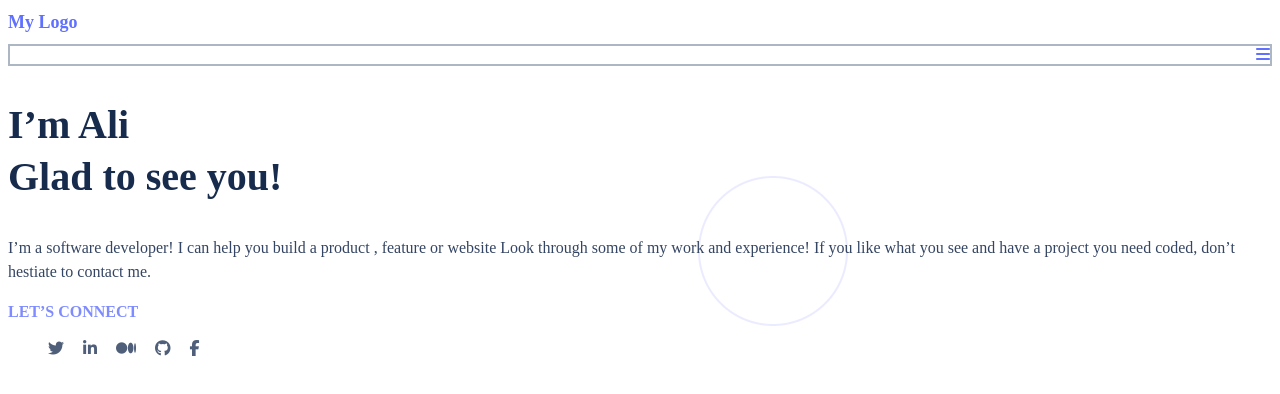
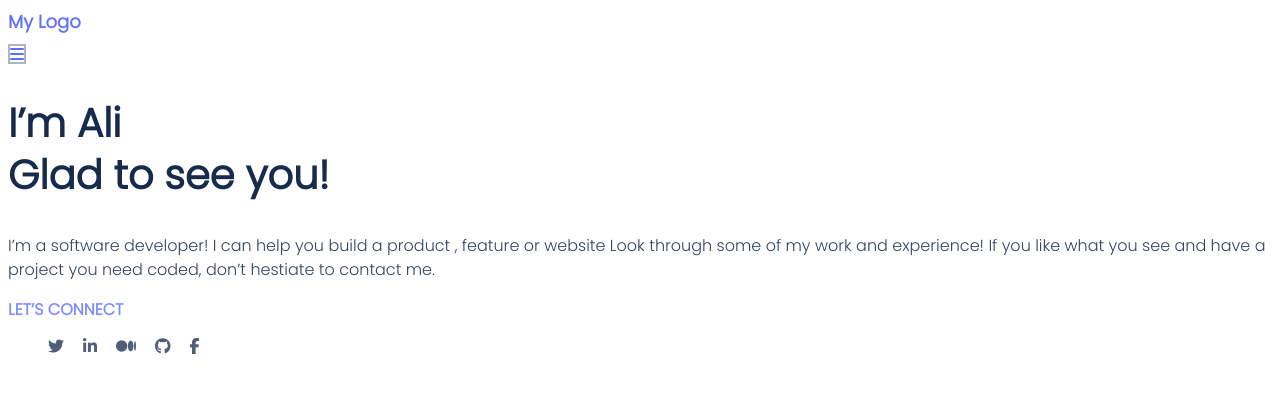
Before and after one commit to aliabbani/Portfolio, a website: page index.html in a window 1280 px wide. Drawn offline with Linux system fonts and the light colour scheme; a web font is replaced by a local one.

Commit message:
edit and place the right font in the head and in css

```diff
--- a/index.html
+++ b/index.html
@@ -2,36 +2,26 @@
 <html>
   <head>
     <meta charset="utf-8">
-
     <title>Portfolio</title>
     <link href="https://fonts.googleapis.com/css?family=Open+Sans+Condensed:300|Sonsie+One" rel="stylesheet" type="text/css">
     <link rel="stylesheet" href="style.css">
     <script src="https://kit.fontawesome.com/4f02d055e5.js" crossorigin="anonymous"></script>
-
+    <link rel="preconnect" href="https://fonts.googleapis.com">
+<link rel="preconnect" href="https://fonts.gstatic.com" crossorigin>
+<link href="https://fonts.googleapis.com/css2?family=Poppins:wght@300&display=swap" rel="stylesheet">
   </head>
 
   <body>
-    <div class="first-section">
-
     <header class="header">
       <h1 class="logo-placeholder">My Logo</h1>
+      <i class="fas fa-bars hamburger-icon"></i>
     </header>
-
-    <nav class="hamburger-icon">
-    <!-- A hamburger icon that contain Portfolio - About - Contact. -->
-    <i class="fas fa-bars"></i>
-
-     </nav>
-
     <!-- Here is our page's main content -->
     <main>
-
       <!-- It contains an article -->
       <article class="personal-information">
         <h2 class="name">I’m Ali<br>Glad to see you!</h2>
-
         <p class="description">I’m a software developer! I can help you build a product , feature or website Look through some of my work and experience! If you like what you see and have a project you need coded, don’t hestiate to contact me.</p>
-
         <p class="connect">LET’S CONNECT</p>
         <div class="icons-section-1">
             <ul class="icons-list">
@@ -43,21 +33,6 @@
             </ul>
         </div>
       </article>
-
     </main>
-   </div>
-
-    <!-- And here is our main footer -->
-
-    <footer>
-    </footer>
-
   </body>
 </html>
-    <!-- this section is for desktop version only..
-      <ul>
-        <li><a href="#">Portfolio</a></li>
-        <li><a href="#">About</a></li>
-        <li><a href="#">Contact</a></li>
-      </ul>
-       -->
--- a/style.css
+++ b/style.css
@@ -1,11 +1,10 @@
-.first-section {
-    background: url(images/Headerbg@2x.png);
-    background-position: 4000px 2000px;
+.personal-information {
+  background-image: url(images/Headerbg@2x.png);
+  background-position: 1200px ;
 }
 
 .logo-placeholder {
-  font-family: "Poppins", "Times New Roman", Times, serif;
-  font-size: 18px;
+  font-family: 'Poppins', sans-serif;  font-size: 18px;
   font-style: normal;
   font-weight: bold;
   line-height: 20px;
@@ -15,14 +14,14 @@
 }
 
 .hamburger-icon {
-    border: 2px solid #ACB7C3;
-    text-align: right;
-    color: #6070FF;
+  border: 2px solid #ACB7C3;
+  text-align: right;
+  color: #6070FF;
 }
 
 .name {
-  font-family: "Poppins", "Times New Roman", Times, serif;
-  font-size: 40px;
+    font-family: 'Poppins', sans-serif;
+      font-size: 40px;
   font-style: normal;
   font-weight: bolder;
   line-height: 52px;
@@ -34,8 +33,7 @@
 }
 
 .description {
-  font-family: "Poppins", "Times New Roman", Times, serif;
-  font-size: 16px;
+    font-family: 'Poppins', sans-serif;  font-size: 16px;
   font-style: normal;
   font-weight: 400;
   line-height: 24px;
@@ -49,8 +47,7 @@ margin: 12px 0px **/
 }
 
 .connect {
-  font-family: "Poppins", "Times New Roman", Times, serif;
-  font-size: 16px;
+    font-family: 'Poppins', sans-serif;  font-size: 16px;
   font-style: normal;
   font-weight: bolder;
   line-height: 24px;
```
